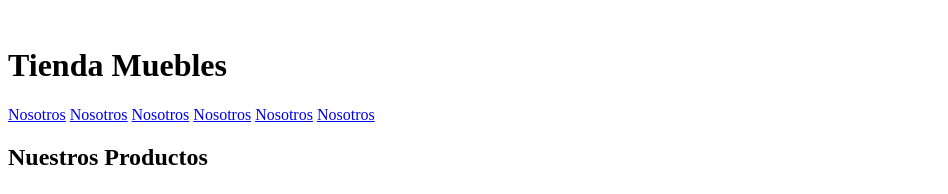
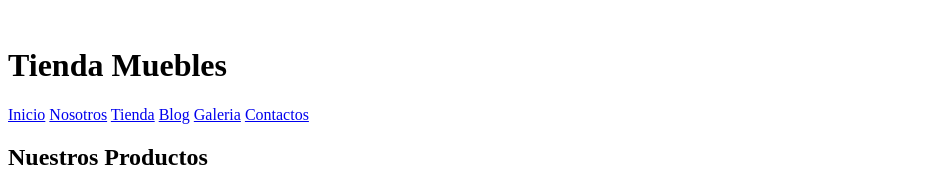
Before and after one commit to norlepez/curso_udemyHtmlCss, a plain HTML site: page index.html in a window 1280 px wide. Shown: the top 194 px of the page, without its empty margins (0-948 px from the left). Drawn offline with Linux system fonts and the light colour scheme.

Commit message:
Se agregaron las otras paginas

```diff
--- a/index.html
+++ b/index.html
@@ -11,12 +11,13 @@
 
     <h1>Tienda Muebles</h1>
 
+    <a href="index.html">Inicio</a>
     <a href="nosotros.html">Nosotros</a>
-    <a href="nosotros.html">Nosotros</a>
-    <a href="nosotros.html">Nosotros</a>
-    <a href="nosotros.html">Nosotros</a>
-    <a href="nosotros.html">Nosotros</a>
-    <a href="nosotros.html">Nosotros</a>
+    <a href="tienda.html">Tienda</a>
+    <a href="blog.html">Blog</a>
+    <a href="galeria.html">Galeria</a>
+    <a href="contacto.html">Contactos</a>
+
 
     <h2>Nuestros Productos</h2>
 
```
